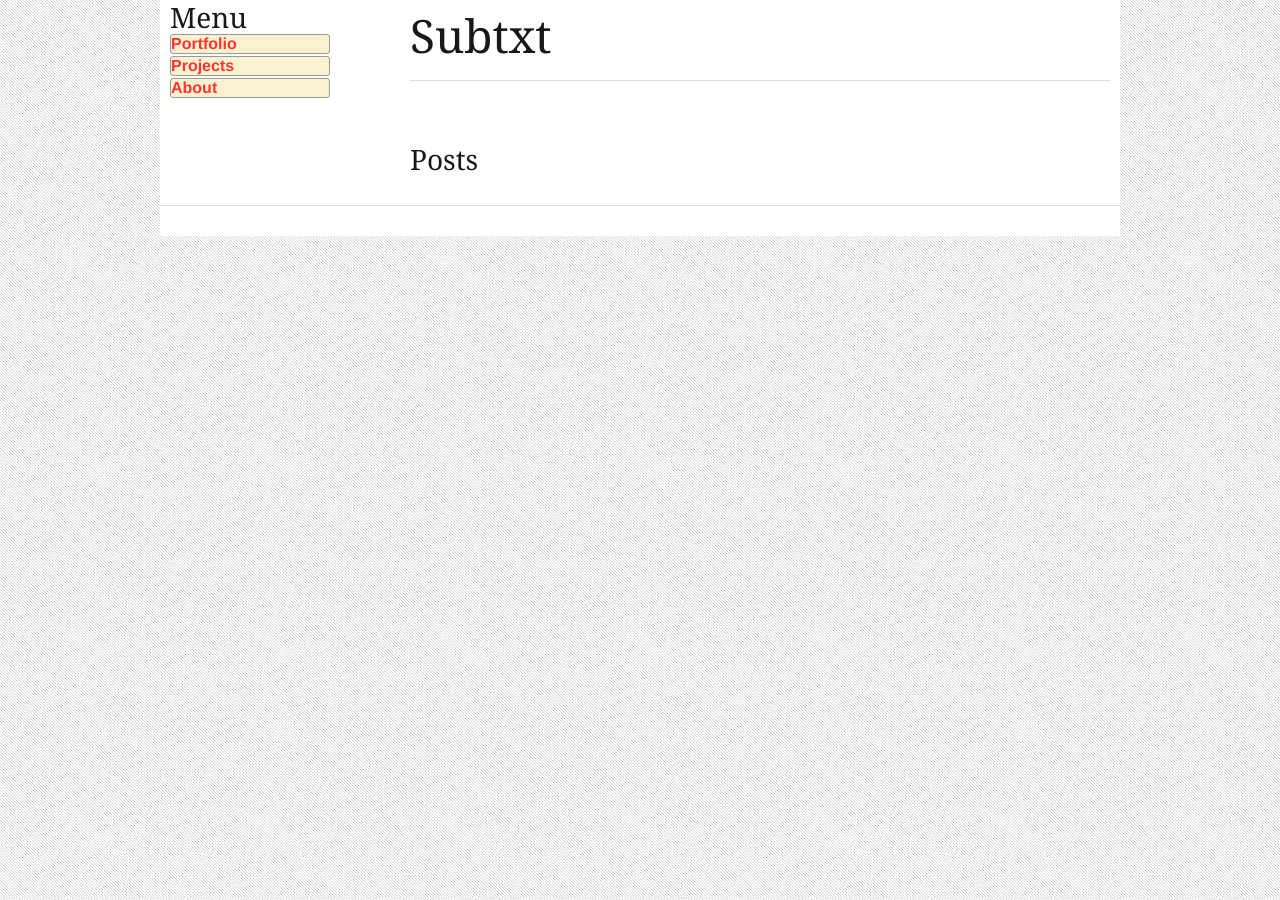
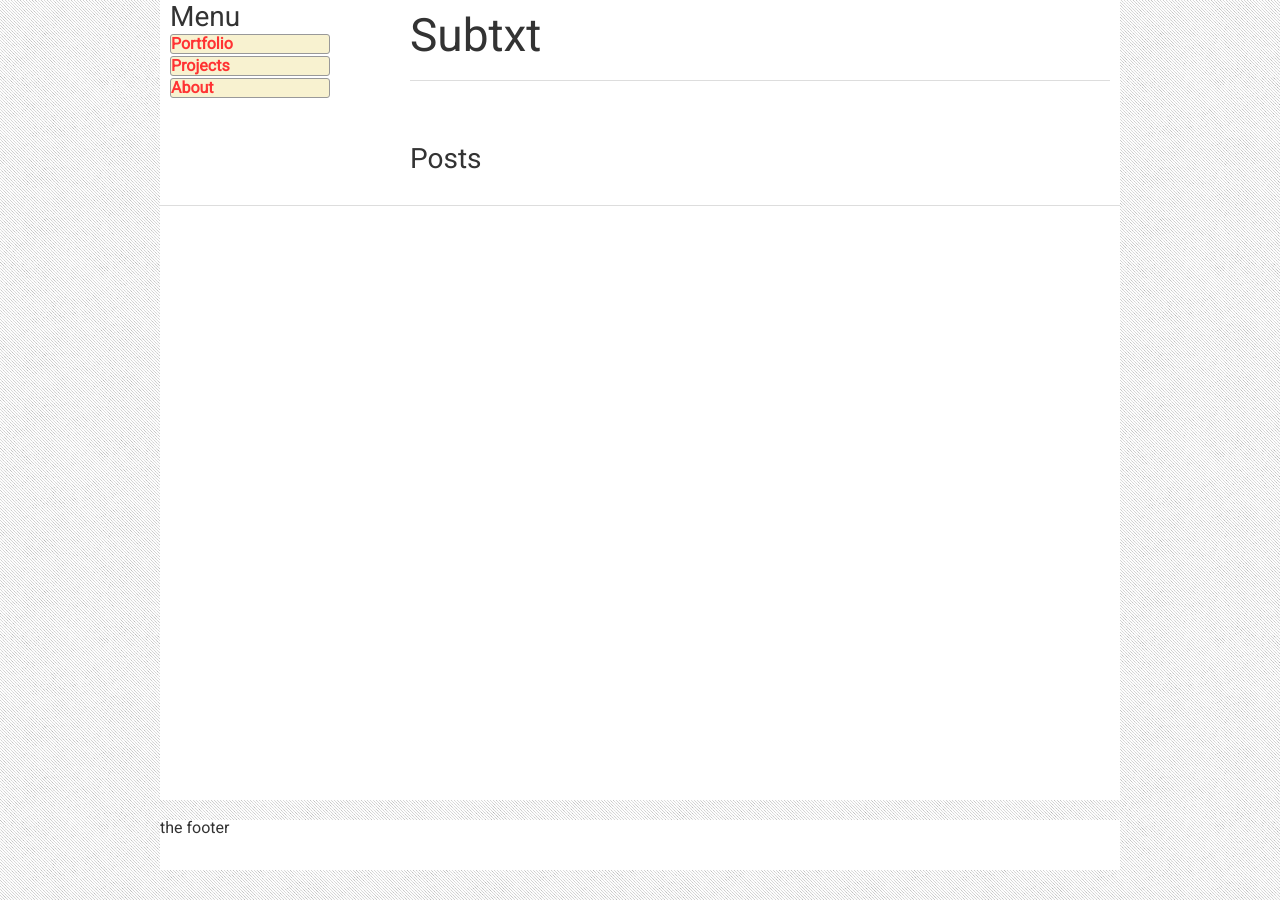
Before and after one commit to dogrdon/dogrdon.github.io, a Jekyll site: the page built from index.html, in a window 1280 px wide. Built offline with Jekyll 4.4.1, drawn with Linux system fonts in a browser that asks for light colours.

Commit message:
layout updates

```diff
--- a/_layouts/default.html
+++ b/_layouts/default.html
@@ -34,6 +34,10 @@
 	<link rel="apple-touch-icon" sizes="72x72" href="/assets/images/apple-touch-icon-72x72.png">
 	<link rel="apple-touch-icon" sizes="114x114" href="/assets/images/apple-touch-icon-114x114.png">
 
+	<!--Fonts
+	=================================================== -->
+	<link href='http://fonts.googleapis.com/css?family=Roboto:400,300' rel='stylesheet' type='text/css'>
+
 </head>
 <body>
 
@@ -45,7 +49,7 @@
 	<!-- Delete everything in this .container and get started on your own site! -->
 
 	<div class="container">
-		<div class="container">
+		<div class="container center">
 				<div class="three columns sidebar">
 					<nav><link rel="stylesheet" media="screen" href="/assets/css/master.css"/>
 						<h3 id="logo">Menu</h3>
@@ -76,7 +80,9 @@
 					<hr>
 
 				</div><!-- content -->
+
 			</div>
+			<div class="container" id="footer">the footer</div>
 
 	</div><!-- container -->
 
--- a/assets/css/base.css
+++ b/assets/css/base.css
@@ -52,8 +52,8 @@
 ================================================== */
 	body {
 		background: #fff;
-		font: 14px/21px "HelveticaNeue", "Helvetica Neue", Helvetica, Arial, sans-serif;
-		color: #444;
+		/*font: 14px/21px "HelveticaNeue", "Helvetica Neue", Helvetica, Arial, sans-serif;
+		*/color: #555;
 		-webkit-font-smoothing: antialiased; /* Fix for webkit rendering */
 		-webkit-text-size-adjust: 100%;
  }
@@ -62,9 +62,9 @@
 /* #Typography
 ================================================== */
 	h1, h2, h3, h4, h5, h6 {
-		color: #181818;
-		font-family: "Georgia", "Times New Roman", serif;
-		font-weight: normal; }
+		/*color: #181818;*/
+		/*font-family: "Georgia", "Times New Roman", serif;
+		*/font-weight: normal; }
 	h1 a, h2 a, h3 a, h4 a, h5 a, h6 a { font-weight: inherit; }
 	h1 { font-size: 46px; line-height: 50px; margin-bottom: 14px;}
 	h2 { font-size: 35px; line-height: 40px; margin-bottom: 10px; }
@@ -155,8 +155,8 @@
 	  margin-bottom: 20px;
 	  line-height: normal;
 	  padding: 8px 10px;
-	  font-family: "HelveticaNeue", "Helvetica Neue", Helvetica, Arial, sans-serif; }
-
+/*	  font-family: "HelveticaNeue", "Helvetica Neue", Helvetica, Arial, sans-serif; }
+*/
 	.button:hover,
 	button:hover,
 	input[type="submit"]:hover,
--- a/assets/css/master.css
+++ b/assets/css/master.css
@@ -13,11 +13,12 @@ h1, h2, h3, h4, h5, div, p, ul, li, section {
 
 body {
   font-size: 100%;
-  font-family: "Helvetica Neue", Helvetica, Arial, sans-serif;
+  font-family: 'Roboto', Helvetica, Arial, sans-serif;
   line-height: 1;
   margin: 0;
   padding: 0;
   background-image: url("/assets/images/site/012-subtle-light-patterns.jpg");
+  color: #333;
 }
 
 a:link,
@@ -52,12 +53,18 @@ pre code {
   /* bump down global font size. */
   font-size: .95em;
   margin: 0 auto;
-  width: 850px;
+  width: 960px;
 
 }
 
 .container{
   background-color: #fff;
+
+}
+
+.container.center{
+  min-height: 800px;
+
 }
 
 #content {
@@ -149,8 +156,8 @@ header .logo a:visited {
 }
 
 img.port-thumb{
-  width: 50%;
-  height: 75%;
+  width: 40%;
+  height: 80%;
   float: right;
   margin-top: 20px;
 
@@ -169,13 +176,14 @@ img.portfolio{
 .entry-container{
   overflow: hidden;
   height: 200px;
-  width:98%;
-  padding: 5px;
+  width:97%;
+  padding: 8px;
   border: solid #999 0.08em;
   margin-bottom: 3px;
   -webkit-border-radius: 3px;
   -moz-border-radius: 3px;
   border-radius: 3px;
+  background-color: #f8fcf4;
 
 }
 
@@ -201,11 +209,6 @@ img.portfolio{
 
 }
 
-.columns.twelve{
-
-
-}
-
 nav ul li{
 
   border: solid #999 0.08em;
@@ -222,3 +225,17 @@ nav ul li:hover{
 
 
 }
+
+
+
+
+
+/*************
+footer
+*************/
+
+#footer{
+  margin-top: 20px;
+  height: 50px;
+
+}
```
Also changed, not shown: 8 other files.
